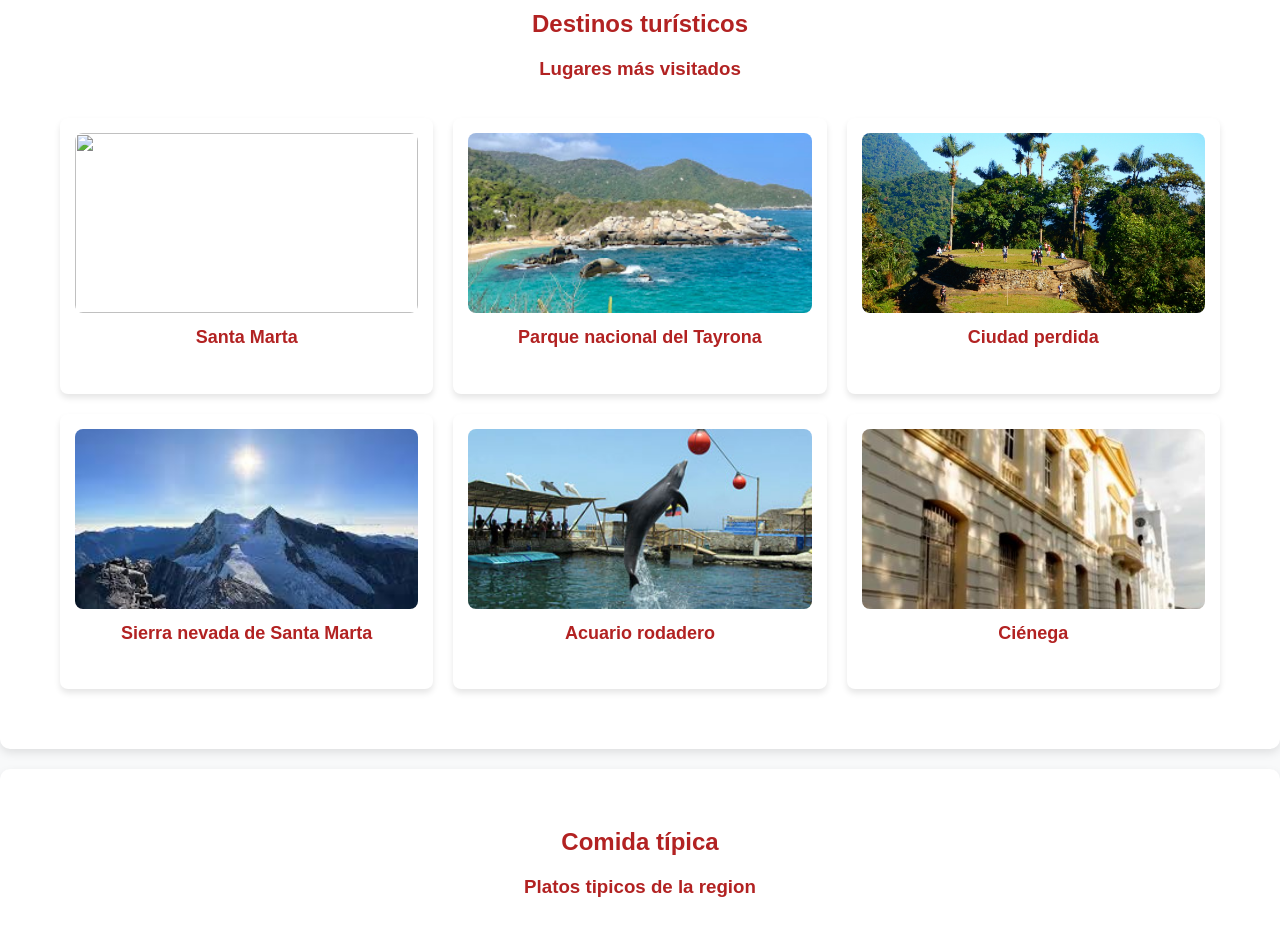
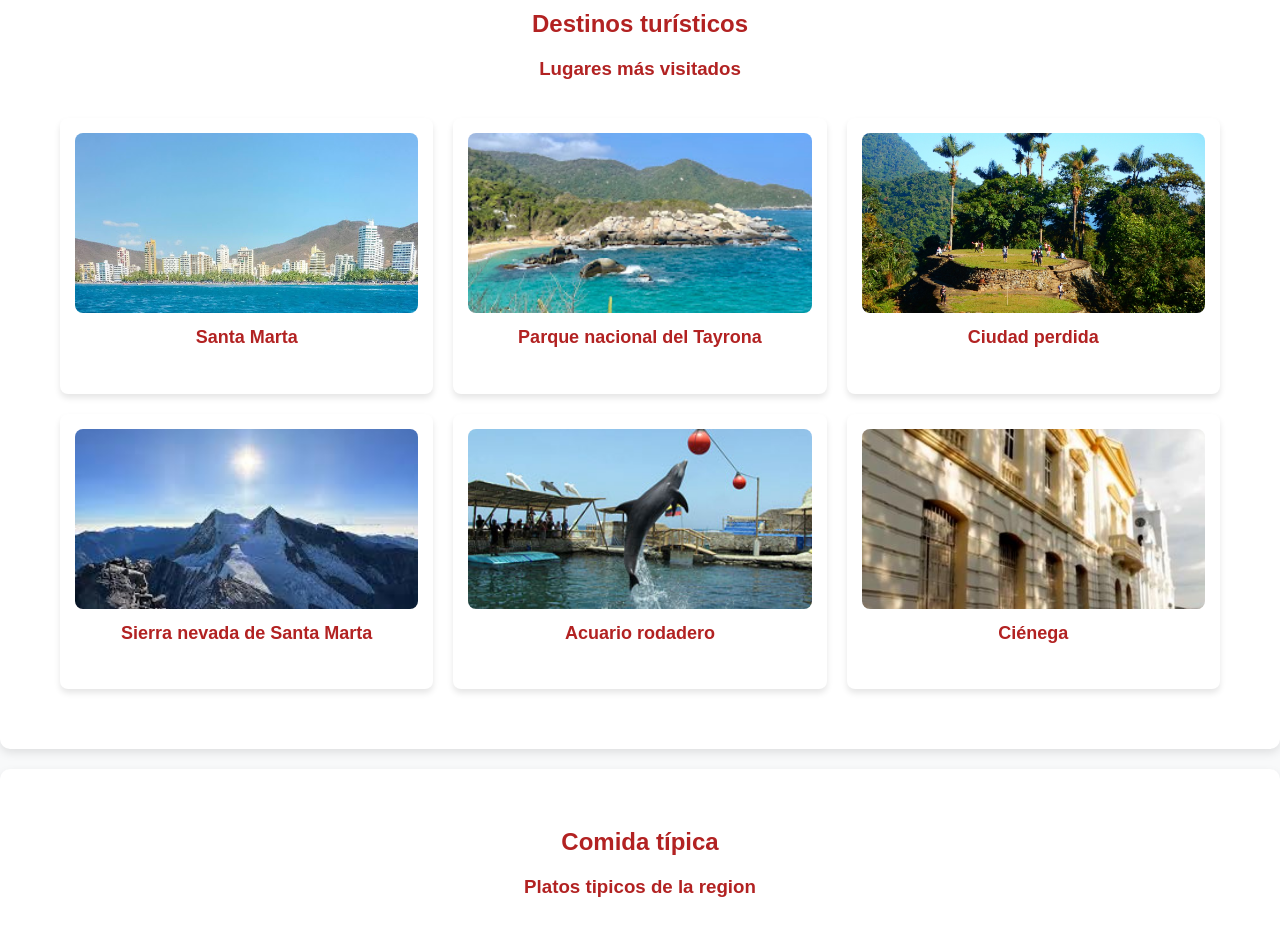
Before and after one commit to LeidyJohanaVillegas/proyect_map, a plain HTML site: page html/magdalena.html in a window 1280 px wide. Shown: the part 840-1770 px from the top of the page. Drawn offline with Linux system fonts and the light colour scheme.

Commit message:
terminandos

```diff
--- a/html/magdalena.html
+++ b/html/magdalena.html
@@ -37,7 +37,7 @@
                 </div>
                 <div class="grid">
                     <div class="destination-item">
-                        <img src="" alt="">
+                        <img src="/img/Magdalena/turismo/image.jpg" alt="santa Marta">
                         <h5>Santa Marta</h5>
                     </div>
                     <div class="destination-item">
```
